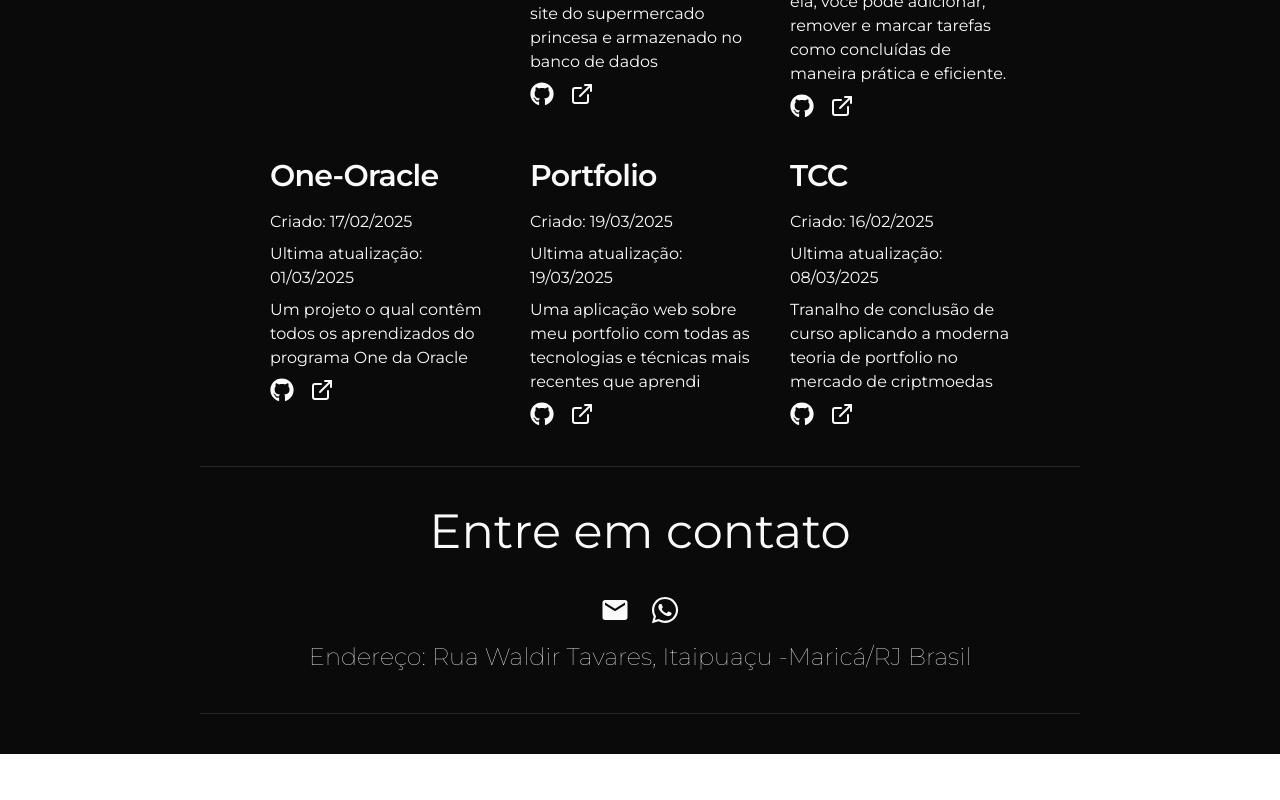
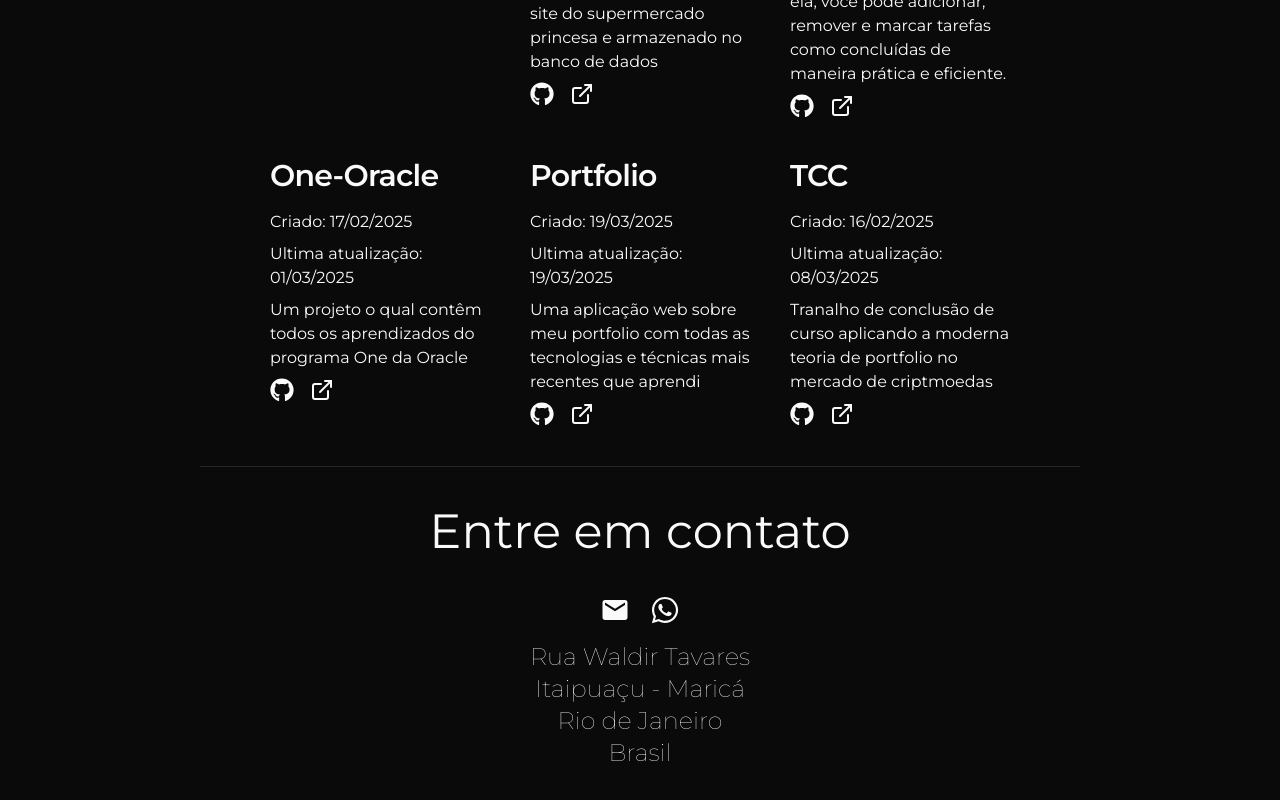
Before and after one commit to matheus-costa-dev/Portfolio, a React (Vite) app: page / in a window 1280 px wide. Shown: the part 3721-4521 px from the top of the page. Before the commit the page ends 4475 px from the top, so only its background shows below. Built offline with nearby package versions, Linux system fonts and the light colour scheme.

Commit message:
atualizado overflow-x

```diff
--- a/src/App.jsx
+++ b/src/App.jsx
@@ -8,7 +8,7 @@ import Technologies from "./components/Technologies"
 
 function App() {
   return (
-    <div className="absolute top-0 -z-[-2] text-neutral-50 antialiased min-h-screen w-screen bg-neutral-950 bg-[radial-gradient(ellipse_80%_80%_at_50%_-20%,rgba(120,119,198,0.3),rgba(255,255,255,0))]">
+    <div className="absolute top-0 -z-[-2] text-neutral-50 antialiased overflow-x-hidden min-h-screen w-screen bg-neutral-950 bg-[radial-gradient(ellipse_80%_80%_at_50%_-20%,rgba(120,119,198,0.3),rgba(255,255,255,0))]">
       <div className="container mx-auto px-15 lg:px-50 py-10 flex flex-col justify-center">
         <Navbar />
         <Hero />
--- a/src/components/Contact.jsx
+++ b/src/components/Contact.jsx
@@ -12,21 +12,33 @@ function Contact() {
                 <div className="flex flex-col text-2xl font-thin gap-4">
                     <div className="flex gap-5 justify-center text-3xl">
                         <motion.a
-                        variants={slideXMotion(-100,.1)}
+                            variants={slideXMotion(-100, .1)}
                             initial={"hidden"}
                             whileInView={"visible"}
                             href={`mailto:${CONTACT_CONTENT.email}?subject=${encodeURIComponent("Contato")}&body=${"Olá matheus, vi seu site e gostaria de saber mais a respeito de você."}`}><MdEmail /></motion.a>
                         <motion.a
-                        variants={slideXMotion(100,.1)}
+                            variants={slideXMotion(100, .1)}
                             initial={"hidden"}
                             whileInView={"visible"}
                             href={`https://wa.me/+55${CONTACT_CONTENT.Phone}?text=${encodeURIComponent("Olá matheus, vi seu site e gostaria de saber mais a respeito de você.")}`}><FaWhatsapp /></motion.a>
                     </div>
-                    <motion.span
-                     variants={slideYMotion(50,.2)}
+                    <motion.div
+                      variants={slideYMotion(50, .2)}
                       initial={"hidden"}
                       whileInView={"visible"}
-                    className="break-words whitespace-nowrap">Endereço: {CONTACT_CONTENT.Address}</motion.span>
+                    className="flex flex-col items-center">
+                        <span
+                            className="break-words whitespace-break-spaces text-center md:text-left">{CONTACT_CONTENT.Address}</span>
+                        <span
+                            className="break-words whitespace-break-spaces text-center md:text-left">{CONTACT_CONTENT.city}</span>
+                        <span
+                            className="break-words whitespace-break-spaces text-center md:text-left">{CONTACT_CONTENT.state}</span>
+                        <span
+
+                            className="break-words whitespace-break-spaces text-center md:text-left">{CONTACT_CONTENT.country}</span>
+
+                    </motion.div>
+
                 </div>
 
             </section>
--- a/src/constant/index.js
+++ b/src/constant/index.js
@@ -161,7 +161,10 @@ export const PROJECTS_CONTENT = [
 
 
 export const CONTACT_CONTENT = {
-  Address: "Rua Waldir Tavares, Itaipuaçu -Maricá/RJ Brasil",
+  Address: "Rua Waldir Tavares",
+  city: "Itaipuaçu - Maricá",
+  state: "Rio de Janeiro",
+  country: "Brasil",
   Phone: "21964807239",
   email: "dev.matheuspc@gmail.com"
 }
```
Lines whose indentation alone changed are shown as unchanged.
